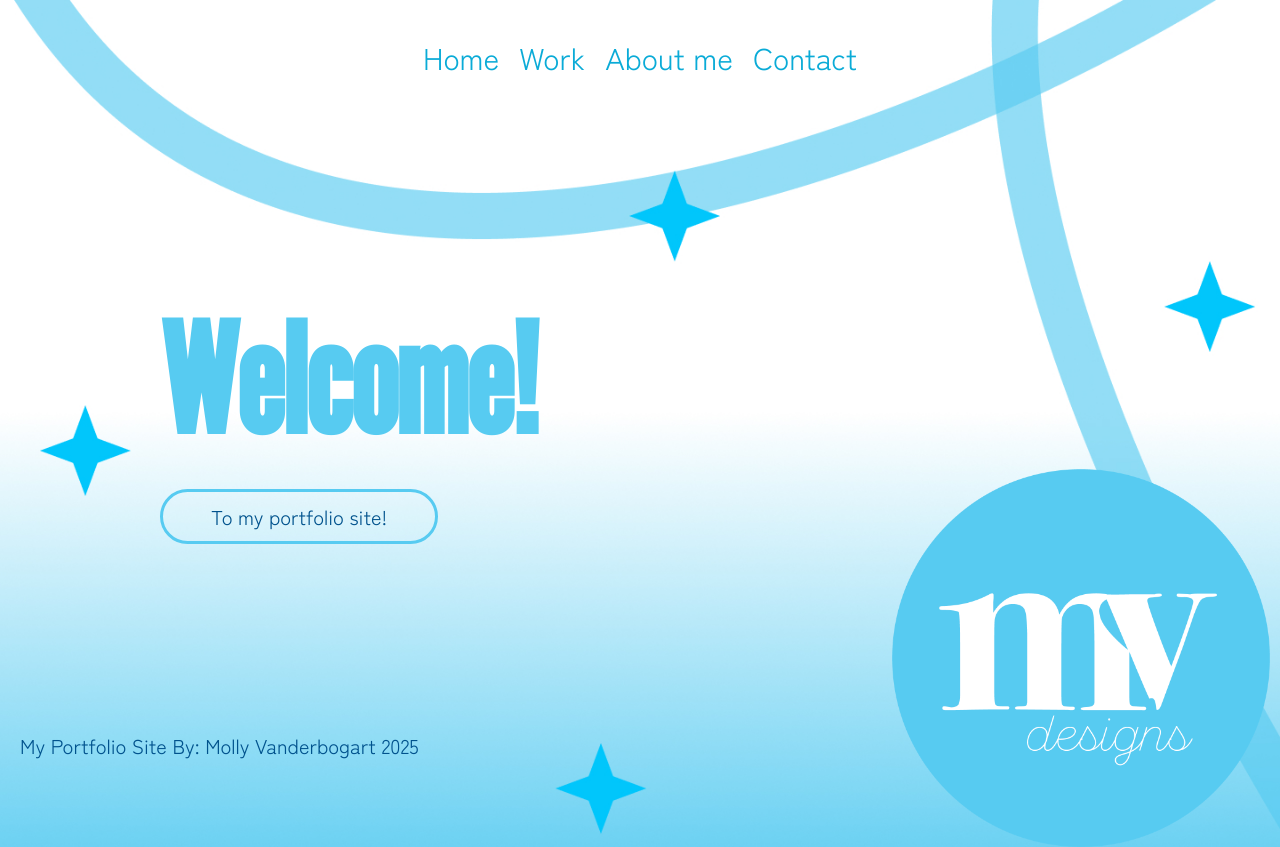
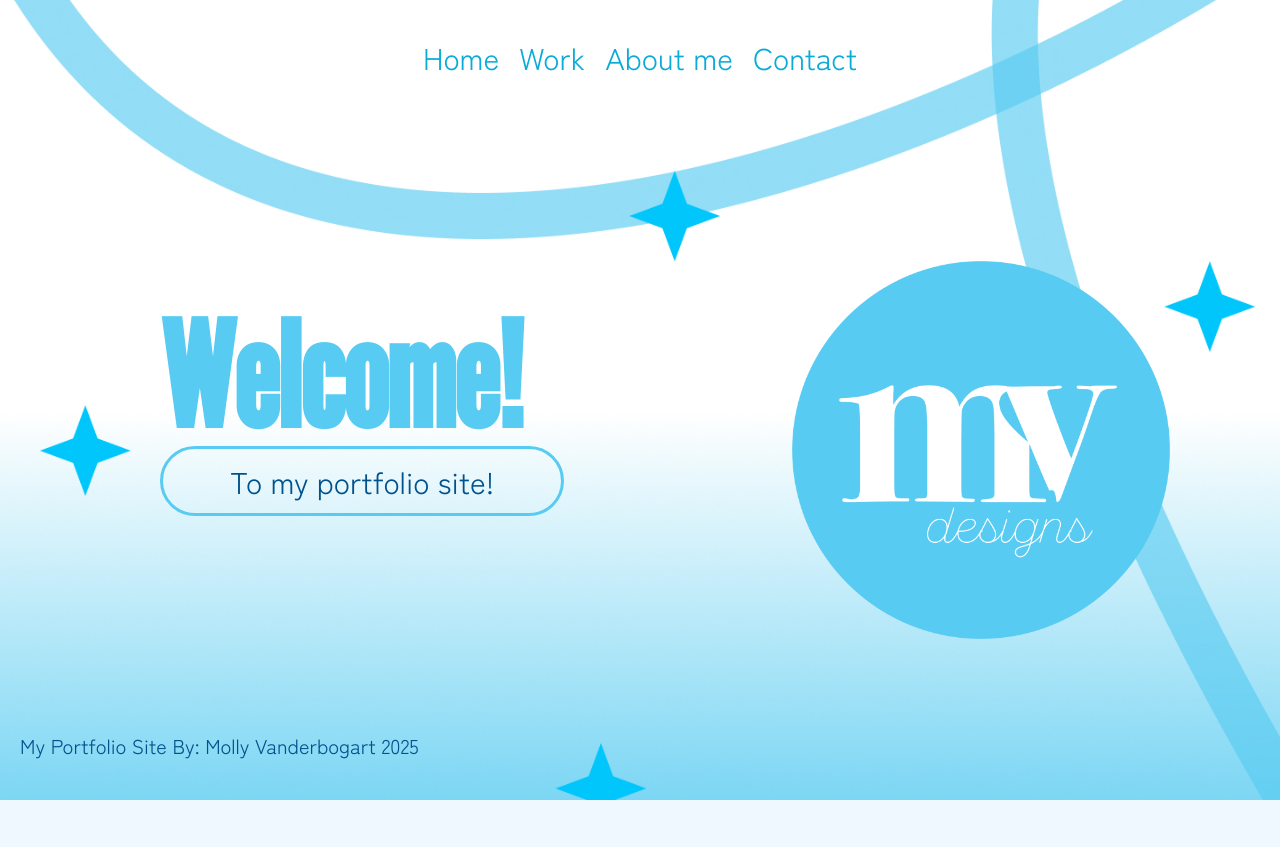
Before and after one commit to VanderMolly/WebPageProject, a plain HTML site: page index.html in a window 1280 px wide. After the commit the page ends 800 px from the top, so only its background shows below. Drawn offline with nearby package versions, Linux system fonts and the light colour scheme.

Commit message:
replaced images

```diff
--- a/index.html
+++ b/index.html
@@ -37,7 +37,7 @@
              <h1 class="welcome">Welcome!</h1>
             <img class="logo" src="favicon2.png" alt="A blue circle with the intials M and V in the middle ">
 
-            <p class="aboutme">To my portfolio site!</p>
+            <p class="tomyport">To my portfolio site!</p>
 
         </main>
 
--- a/style.css
+++ b/style.css
@@ -36,17 +36,18 @@
     color: lightskyblue;
 }
 
-.aboutme  {
+.tomyport  {
     color: rgb(0, 82, 141);
     border-style: solid;
     border-width: 3px;
     border-color: rgb(87, 203, 241);
     border-radius: 250px;
     padding: 10px;
-    width: 20%;
-    font-size:20px;
+    width: 30%;
+    font-size:30px;
     margin-left:150px;
     text-align: center;
+    margin-top: -15px
 
 
 
@@ -54,7 +55,7 @@
 
 .welcome {
     font-family:League Gothic ;
-    font-size:150px;
+    font-size:9em;
     color:rgb(87, 203, 241) ;
     margin-left: 150px;
     margin-top: 200px;
@@ -70,6 +71,7 @@ body {
     background-size: cover;
     background-repeat: no-repeat;
     margin: auto;
+    clear: right;
 }
 
 
@@ -88,13 +90,15 @@ body {
     display: flex;
     flex-wrap:wrap;
     justify-content: center;
+    align-content: left;
     gap: 20px;
+
 
 }
 
 .mywork img {
-    width: 200px;
-    height: 200px;
+    width: 40%;
+    height: 40%;
     object-fit: cover;
 
 }
@@ -104,7 +108,8 @@ body {
     width:30%;
     height: 30%;
     float:right;
-
+    margin-right: 100px;
+    margin-top: -200px;
 }
 
 footer{
```
Also changed, not shown: Works/app.jpg (added), Works/app.png (deleted), Works/banner.png (deleted), Works/cse.jpg, Works/ds.png (deleted), Works/infographic.png (deleted), Works/magazine.jpg (added), Works/menu.jpg (added), Works/postcard.jpg (added), Works/postcard.png (deleted), Works/stickers.jpg (added), Works/stickers.png (deleted), 2 other files.
